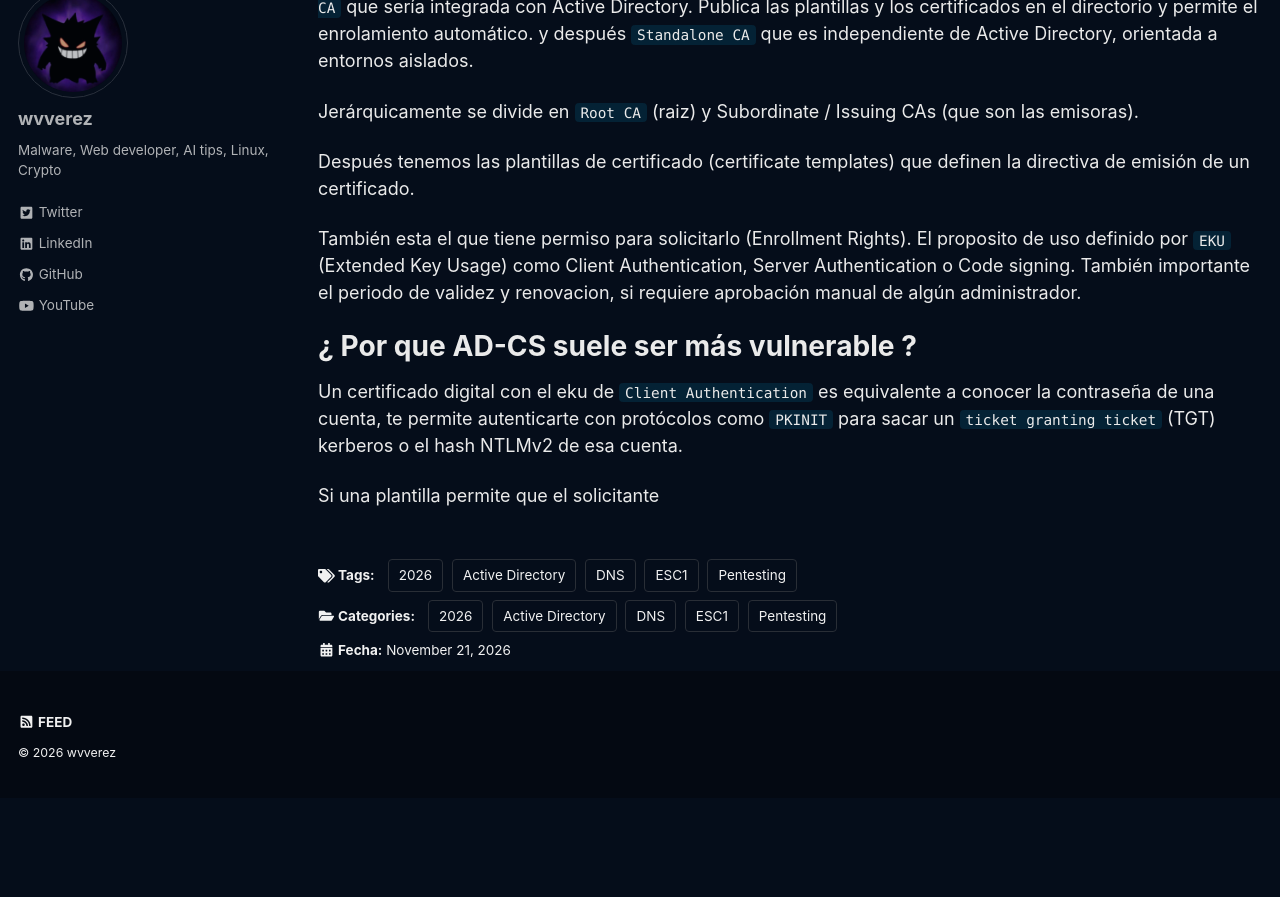
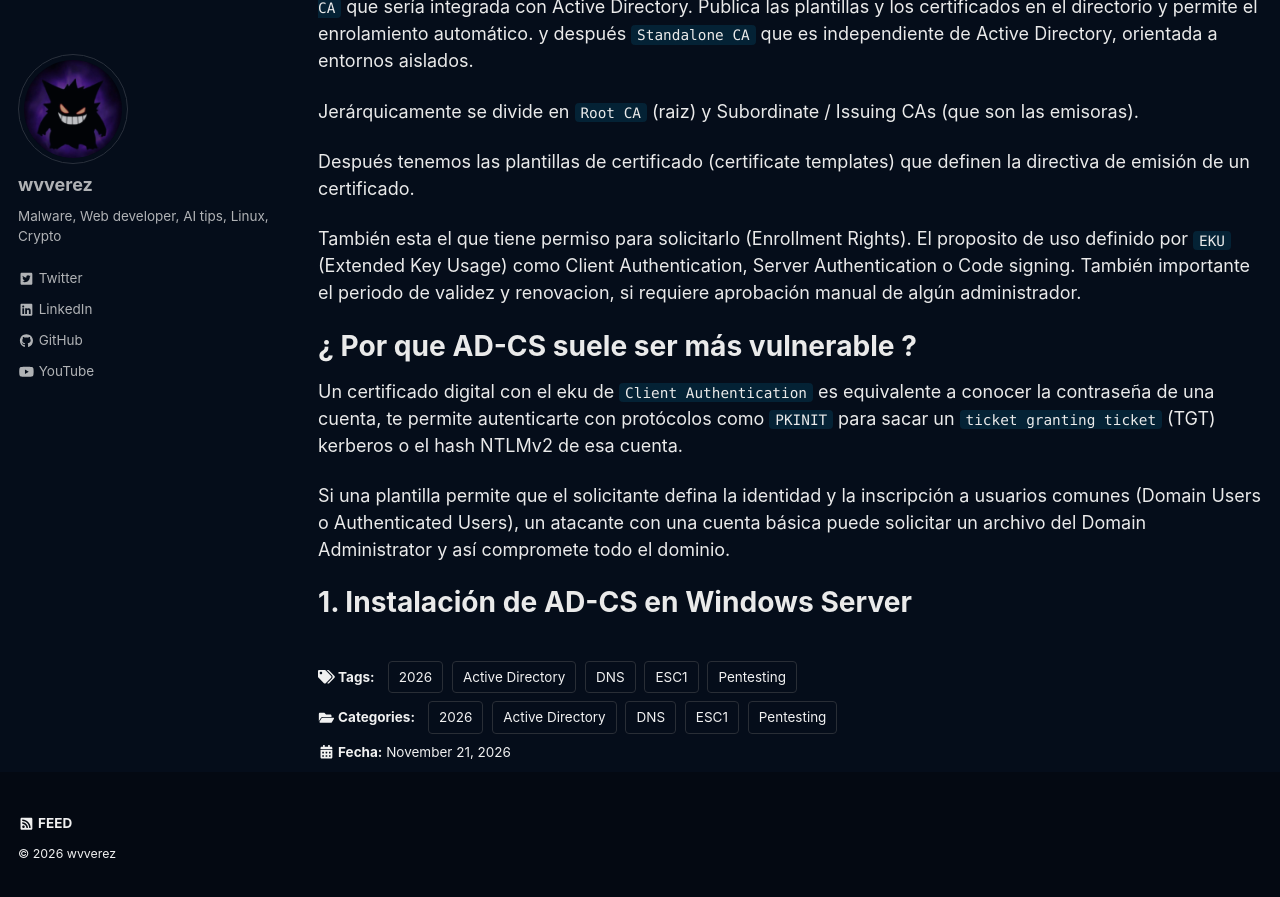
Before and after one commit to wvverez/wvverez.github.io, a Jekyll site: the page built from _posts/2026-11-21-adcsesc.md, in a window 1280 px wide and 900 px high, scrolled down 1345 px. Shown: the top 897 px of the window. Built offline with Jekyll 4.4.1, drawn with Linux system fonts in a browser that asks for light colours; cached includes are drawn as plain includes; a script that is not in the unit is left out; before the commit the page ends 2143 px from its top, so only the background shows below that.

Commit message:
Update 2026-11-21-adcsesc.md

```diff
--- a/_posts/2026-11-21-adcsesc.md
+++ b/_posts/2026-11-21-adcsesc.md
@@ -61,4 +61,6 @@ También esta el que tiene permiso para solicitarlo (Enrollment Rights). El prop
 
 Un certificado digital con el eku de `Client Authentication` es equivalente a conocer la contraseña de una cuenta, te permite autenticarte con protócolos como `PKINIT` para sacar un `ticket granting ticket` (TGT) kerberos o el hash NTLMv2 de esa cuenta.
 
-Si una plantilla permite que el solicitante
+Si una plantilla permite que el solicitante defina la identidad y la inscripción a usuarios comunes (Domain Users o Authenticated Users), un atacante con una cuenta básica puede solicitar un archivo del Domain Administrator y así compromete todo el dominio.
+
+# 1. Instalación de AD-CS en Windows Server
```
